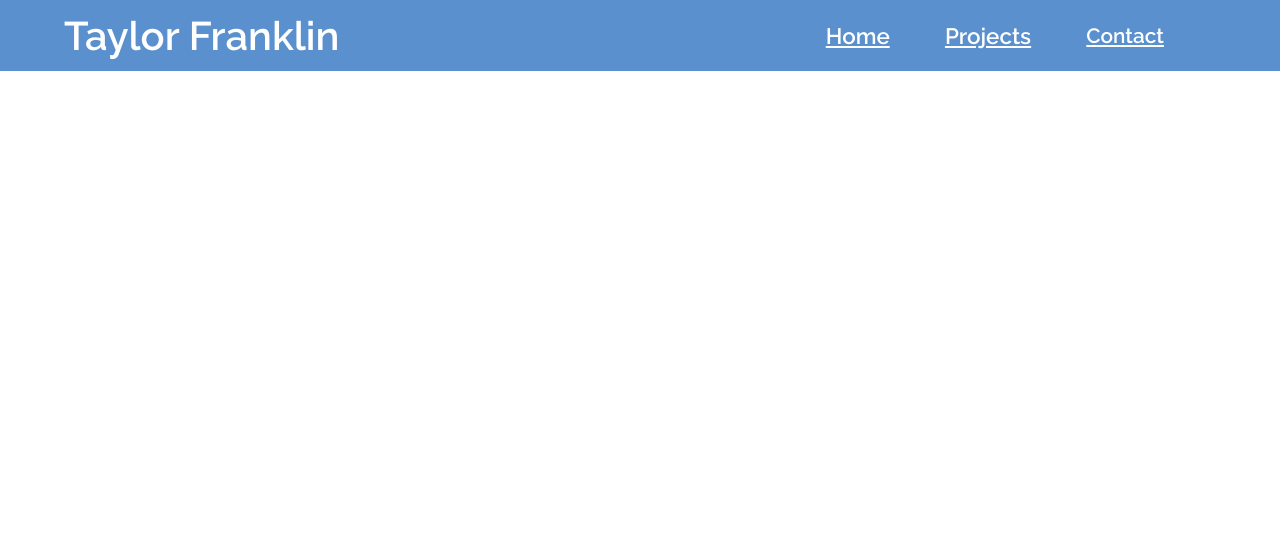
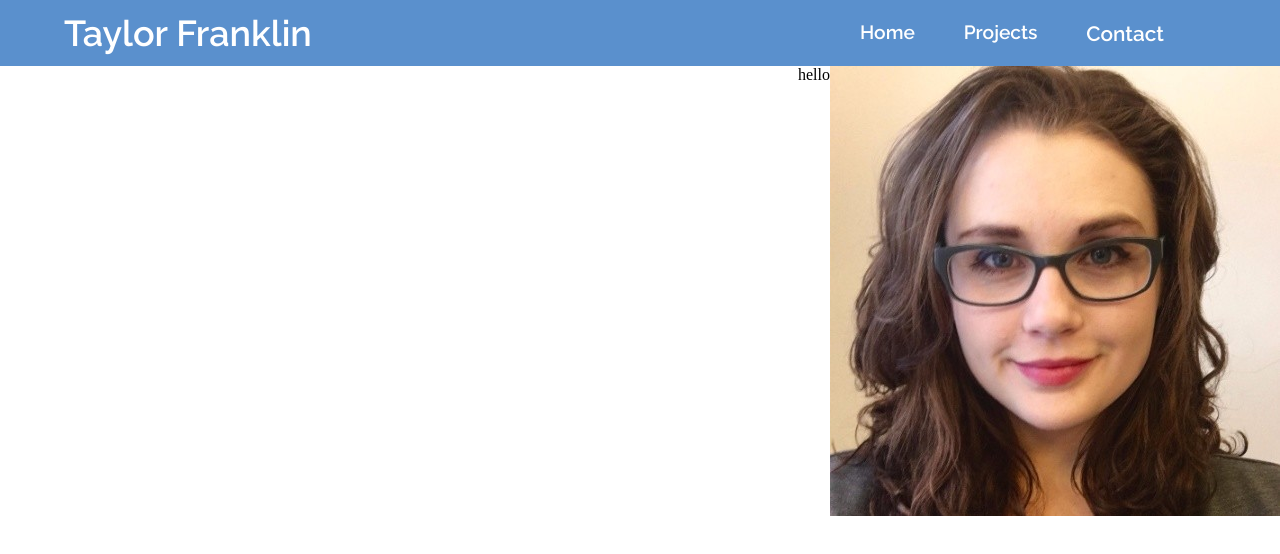
Before and after one commit to taylorgr92/TF_profile, a website: page index.html in a window 1280 px wide. Drawn offline with Linux system fonts and the light colour scheme.

Commit message:
profile section positioning

```diff
--- a/assets/css/styles.css
+++ b/assets/css/styles.css
@@ -18,23 +18,39 @@
   display: flex;
   flex-wrap:wrap;
   gap: 0.65em;
+  list-style-type: none;
 
 }
 
 .links {
-  font-size: 140%;
+  font-size: 120%;
   list-style-type: none;
 padding-right:2em;
   color: white;
+
 }
 #contact_link {
   list-style-type: none;
   font-size: 130%;
   color: white;
   padding-right:2.5em;
+
 }
 .name {
-  font-size: 250%;
+  font-size: 225%;
   color: white;
 
+
 }
+
+nav a {
+  text-decoration: none;
+}
+
+img {
+  float:right;
+}
+
+#profile_text{
+  float:right;
+}
--- a/index.html
+++ b/index.html
@@ -22,14 +22,37 @@
         <!--Navigation menu-->
         <div class="menu">
           <ul class="nav_links"></ul>
+          <li>
             <a href="#" class="links">Home</a>
-        <a href="#projects" class="links">Projects</a></li>
-        <a href="#contact" id="contact_link">Contact</a>
+          </li>
+          <li><a href="#projects" class="links">Projects</a></li>
+          <li><a href="#contact" id="contact_link">Contact</a></li>
         </div>
       </nav>
     </header>
-  <article>
+    <main>
+      <section class="profile">
+        <div class="card"></div>
 
-  </article>
+          <div class="row" id="img_column">
+
+              <img src="./assets/css/my_image.jpg" alt="Woman in glasses smiling at camera">
+           <p id="profile_text">hello</p>
+          </div>
+        </div>
+      </section>
+      <section></section>
+
+      <section></section>
+
+      <section class="first_section"></section>
+      <div class="my_image">
+        <!-- <img src="./assets/css/my_image.jpg" alt="Woman in glasses smiling at camera">  -->
+      </div>
+
+      <section id="#projects"></section>
+      <section id="#contact"></section>
+      <footer></footer>
+    </main>
   </body>
 </html>
```
Also changed, not shown: assets/css/my_image.jpg (added). Lines whose indentation alone changed are shown as unchanged.
